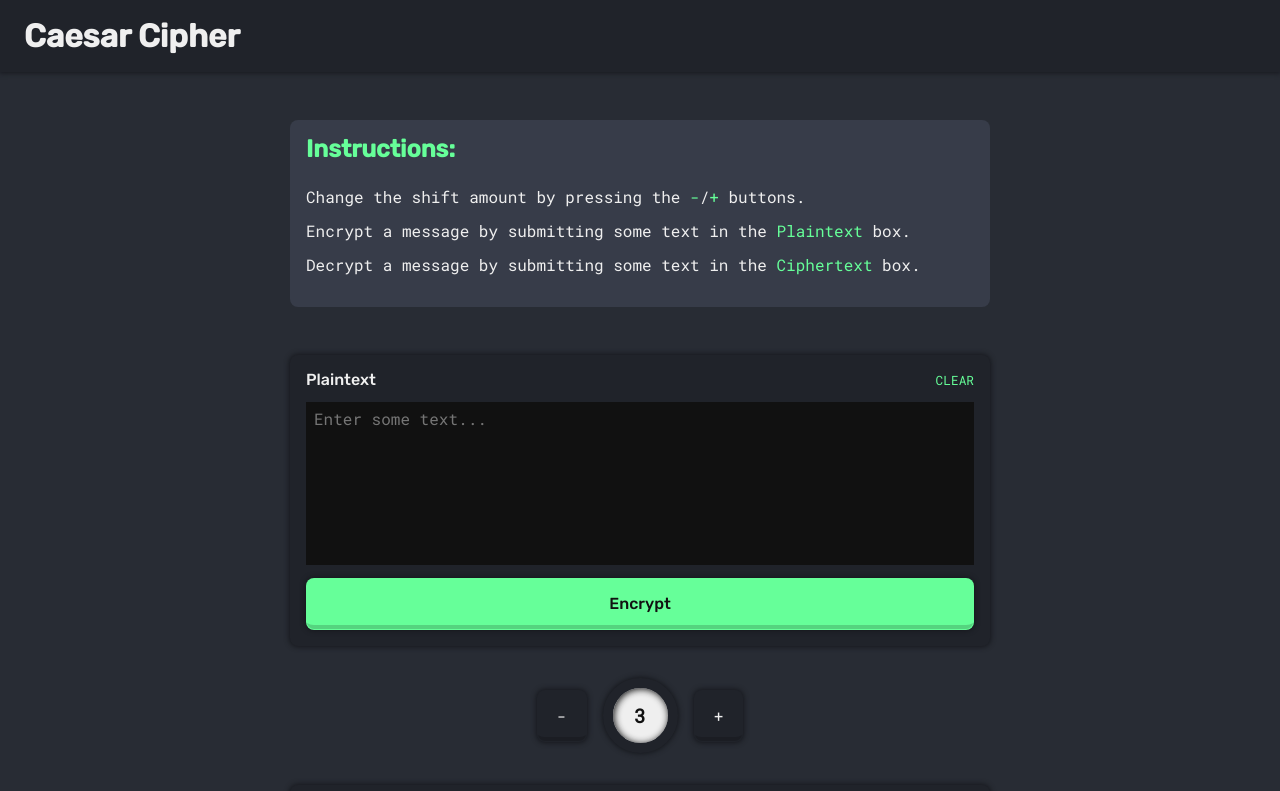
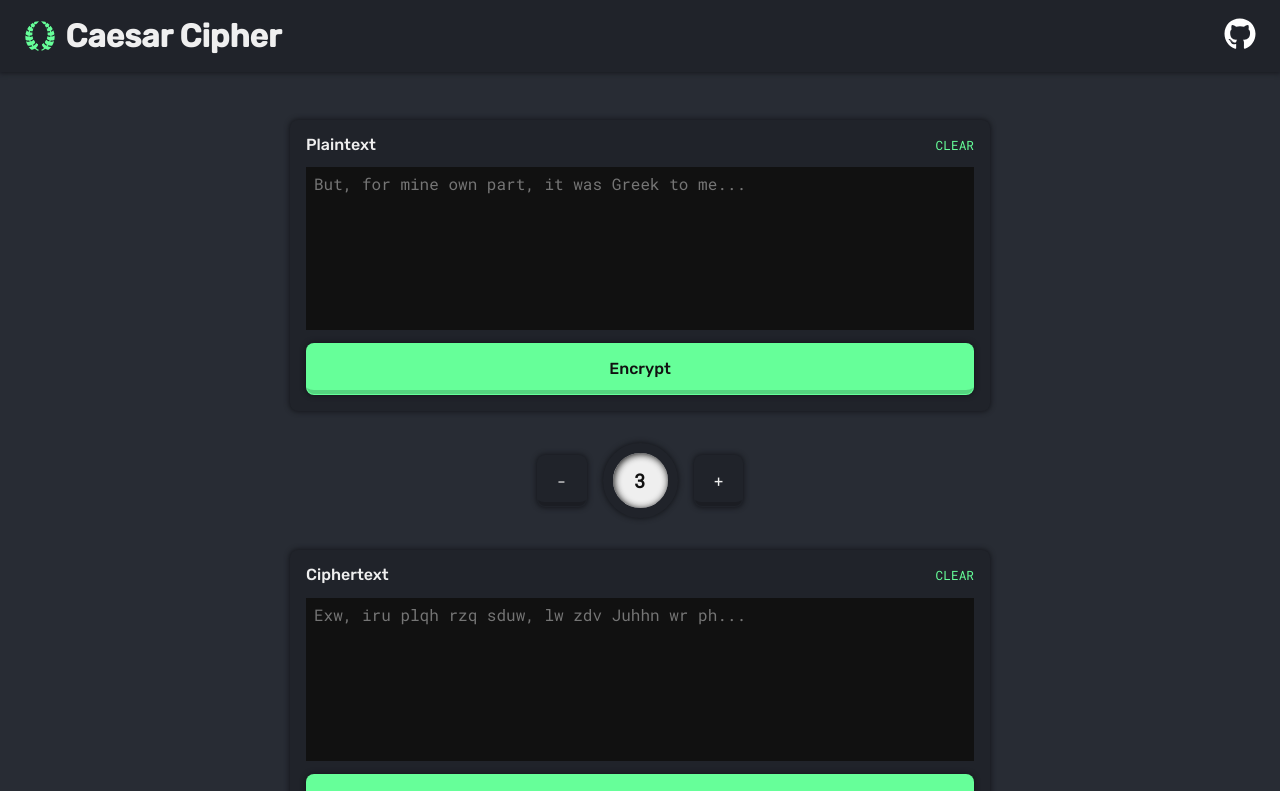
Before and after one commit to ryanmoody/caesar-cipher, a React (Create React App) app: page / in a window 1280 px wide. Shown: the top 791 px of the page. Built offline with nearby package versions, Linux system fonts and the light colour scheme.

Commit message:
frfeeature: update header

```diff
--- a/package.json
+++ b/package.json
@@ -7,6 +7,7 @@
     "prop-types": "^15.7.2",
     "react": "^16.13.1",
     "react-dom": "^16.13.1",
+    "react-icons": "^4.2.0",
     "react-router-dom": "^5.2.0",
     "react-scripts": "3.4.1"
   },
--- a/src/App.css
+++ b/src/App.css
@@ -48,8 +48,26 @@ button {
 }
 
 .logo {
-  margin: 0;
+  display: flex;
+  align-items: center;
+}
+
+.logo-icon {
+  color: #66ff99;
+}
+
+.logo-text {
+  margin: 0 0 0 0.3em;
   font-family: Rubik, sans-serif;
+  font-size: 2em;
+}
+
+.github-icon {
+  color: #fff;
+}
+
+.github-icon:hover {
+  color: #66ff99;
 }
 
 /* Main Content */
@@ -59,7 +77,16 @@ button {
   display: flex;
   flex-direction: column;
   align-items: center;
-  justify-content: center;
+}
+
+@media only screen and (min-width: 768px) {
+  .main {
+    flex-grow: 1;
+    display: flex;
+    flex-direction: column;
+    align-items: center;
+    justify-content: center;
+  }
 }
 
 /* Cipher */
@@ -68,26 +95,6 @@ button {
   width: 90%;
   max-width: 700px;
   margin: 1em 0;
-}
-
-.instructions-container {
-  margin: 2em 0 3em 0;
-  padding: 1em;
-  background-color: #373c49;
-  border-radius: 0.5em;
-}
-
-.instructions-container h2,
-.instructions-container p {
-  padding-bottom: 1em;
-}
-
-.instructions-container h2 {
-  font-family: Rubik, sans-serif;
-}
-
-.accent-color {
-  color: #66ff99;
 }
 
 .input-container {
@@ -207,8 +214,7 @@ button {
 .footer {
   flex-shrink: 0;
   background-color: #20232a;
-  text-align: center;
-  padding: 1em 0;
+  padding: 1.1em 1.5em;
   box-shadow: 0px 0px 5px 1px #16181d;
 }
 
--- a/src/components/Cipher.jsx
+++ b/src/components/Cipher.jsx
@@ -1,9 +1,9 @@
-import React, { useState } from 'react';
-import { encode, decode } from '../util/cipher-util';
+import React, { useState } from "react";
+import { encode, decode } from "../util/cipher-util";
 
 const Cipher = () => {
-  const [plainText, setPlainText] = useState('');
-  const [cipherText, setCipherText] = useState('');
+  const [plainText, setPlainText] = useState("");
+  const [cipherText, setCipherText] = useState("");
   const [shiftValue, setShiftValue] = useState(3);
 
   const onEncode = () => {
@@ -25,61 +25,65 @@ const Cipher = () => {
   };
 
   const clearPlainText = () => {
-    setPlainText('');
+    setPlainText("");
   };
 
   const clearCipherText = () => {
-    setCipherText('');
+    setCipherText("");
   };
 
   return (
-    <div className='cipher-container'>
-      <div className="instructions-container">
-        <h2 className="accent-color">Instructions:</h2>
-        <p>Change the shift amount by pressing the <span className="accent-color">-</span>/<span className="accent-color">+</span> buttons.</p>
-        <p>Encrypt a message by submitting some text in the <span className="accent-color">Plaintext</span> box.</p>
-        <p>Decrypt a message by submitting some text in the <span className="accent-color">Ciphertext</span> box.</p>
-      </div>
-      <div className='input-container shadow'>
+    <div className="cipher-container">
+      <div className="input-container shadow">
         <div className="flex">
           <p>Plaintext</p>
-          <button className='clear-button' onClick={clearPlainText}>clear</button>
+          <button className="clear-button" onClick={clearPlainText}>
+            clear
+          </button>
         </div>
         <textarea
-          placeholder={`Enter some text...`}
+          placeholder={`But, for mine own part, it was Greek to me...`}
           onChange={(event) => setPlainText(event.target.value)}
           value={plainText}
-          name='plain-text'
-          maxLength='500'
-          rows='8'
-          wrap='soft'
-        >
-        </textarea>
-        <button className='button' onClick={onEncode}>Encrypt</button>
+          name="plain-text"
+          maxLength="500"
+          rows="8"
+          wrap="soft"
+        ></textarea>
+        <button className="button" onClick={onEncode}>
+          Encrypt
+        </button>
       </div>
-      <div className='controls-group'>
-        <button className='counter-button' onClick={onShiftDown}>-</button>
-        <div className='counter-number'>
-          <p className='counter-text'>{shiftValue}</p>
+      <div className="controls-group">
+        <button className="counter-button" onClick={onShiftDown}>
+          -
+        </button>
+        <div className="counter-number">
+          <p className="counter-text">{shiftValue}</p>
         </div>
-        <button className='counter-button' onClick={onShiftUp}>+</button>
+        <button className="counter-button" onClick={onShiftUp}>
+          +
+        </button>
       </div>
-      <div className='input-container shadow'>
+      <div className="input-container shadow">
         <div className="flex">
           <p>Ciphertext</p>
-          <button className='clear-button' onClick={clearCipherText}>clear</button>
+          <button className="clear-button" onClick={clearCipherText}>
+            clear
+          </button>
         </div>
         <textarea
-          placeholder={`Enter some text...`}
+          placeholder={`Exw, iru plqh rzq sduw, lw zdv Juhhn wr ph...`}
           onChange={(event) => setCipherText(event.target.value)}
           value={cipherText}
-          name='cipher-text'
-          maxLength='500'
-          rows='8'
-          wrap='soft'
-        >
-        </textarea>
-        <button className='button' onClick={onDecode}>Decrypt</button>
+          name="cipher-text"
+          maxLength="500"
+          rows="8"
+          wrap="soft"
+        ></textarea>
+        <button className="button" onClick={onDecode}>
+          Decrypt
+        </button>
       </div>
     </div>
   );
--- a/src/components/Header.jsx
+++ b/src/components/Header.jsx
@@ -1,10 +1,22 @@
-import React from 'react';
-import '../App.css';
+import React from "react";
+import { FaGithub } from "react-icons/fa";
+import { GiLaurels } from "react-icons/gi";
+import "../App.css";
 
 const Header = () => {
   return (
-    <header className='header'>
-      <h1 className='logo'>Caesar Cipher</h1>
+    <header className="header">
+      <div className="logo">
+        <GiLaurels className="logo-icon" size="2rem" />
+        <h1 className="logo-text">Caesar Cipher</h1>
+      </div>
+      <a
+        href="https://github.com/ryanmoody/caesar-cipher"
+        target="_blank"
+        rel="noopener noreferrer"
+      >
+        <FaGithub className="github-icon" size="2rem" title="GitHub" />
+      </a>
     </header>
   );
 };
```
Also changed, not shown: 2 other files (tests, documents, lock files or other folders).
